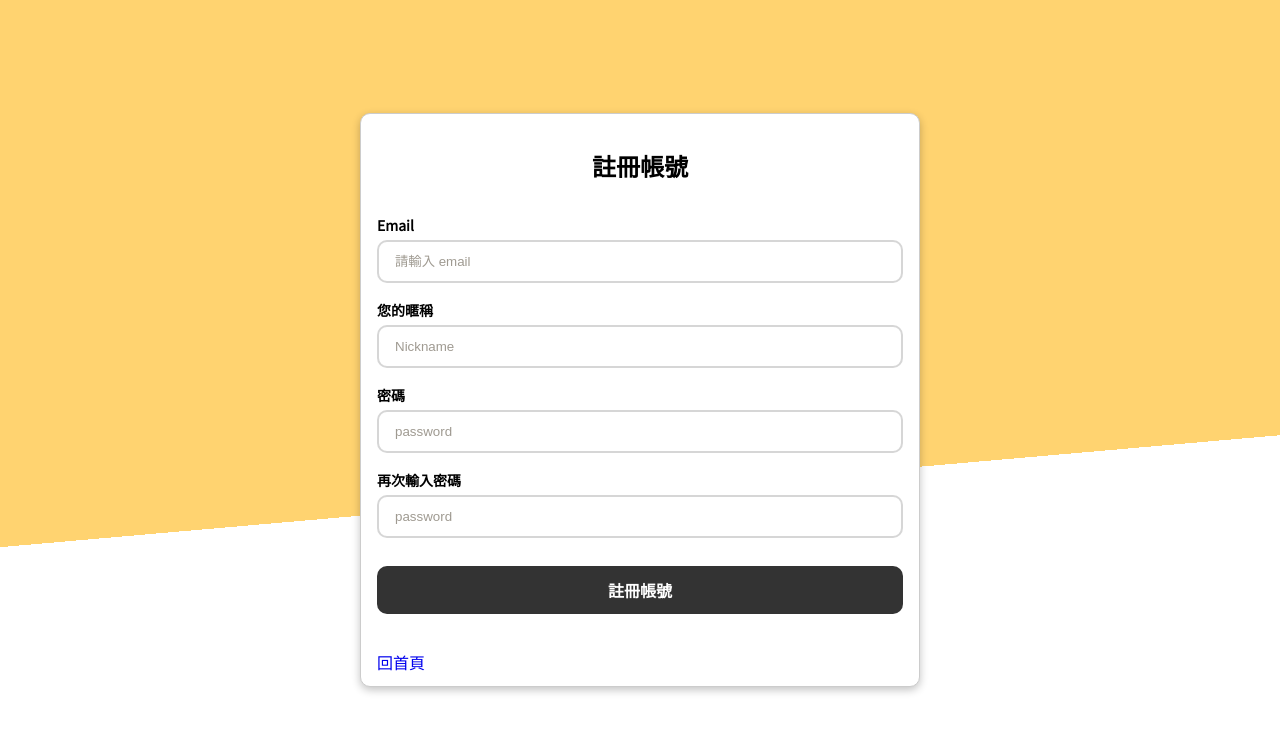
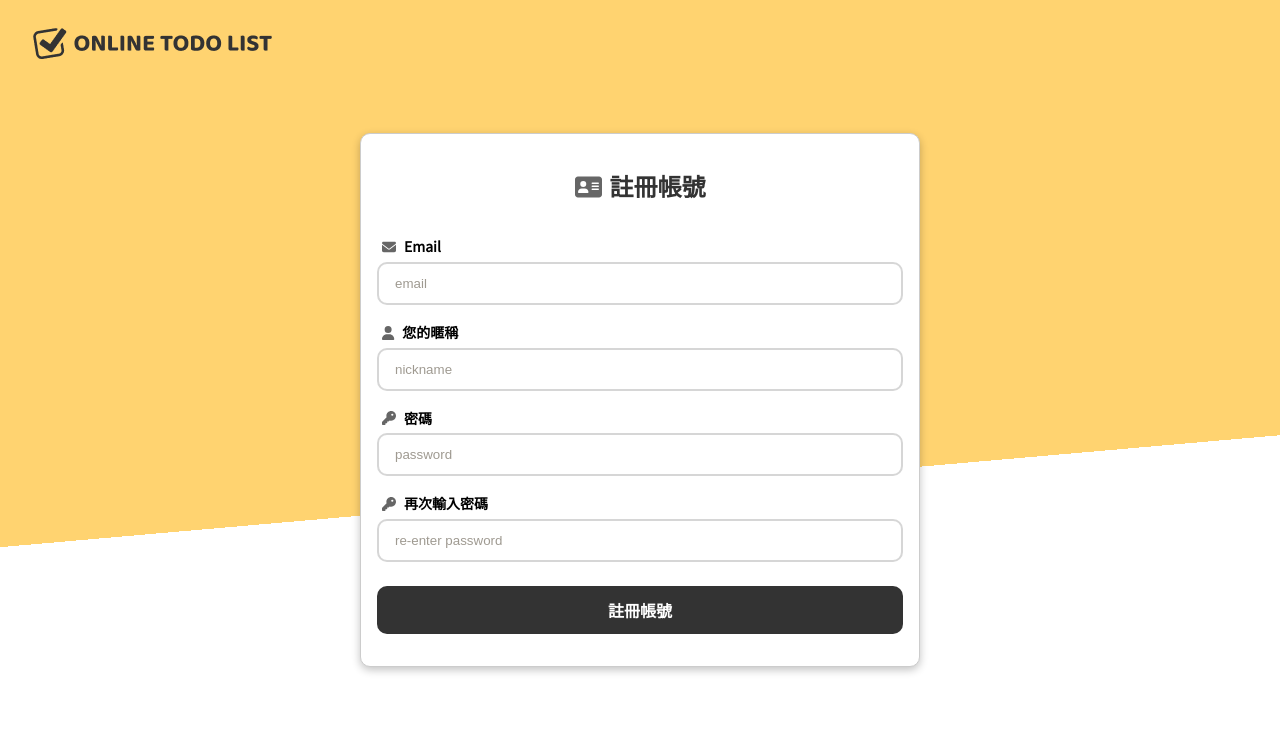
Before and after one commit to Tom-linkitup/react-TodoList, a React (Create React App) app: page /#/ in a window 1280 px wide. Shown: the top 732 px of the page. Built offline with nearby package versions, Linux system fonts and the light colour scheme.

Commit message:
Register page

```diff
--- a/src/Register.js
+++ b/src/Register.js
@@ -1,6 +1,7 @@
 import { useState } from 'react'
 import { useNavigate, Link } from 'react-router-dom'
 import { useForm } from 'react-hook-form'
+import { FontAwesomeIcon } from '@fortawesome/react-fontawesome'
 
 const Register = () => {
 
@@ -9,10 +10,13 @@ const Register = () => {
 
     return (
         <main className='signUpPage bg-half'>
+            <nav>
+                <h1><Link to="/">ONLINE TODO LIST</Link></h1>
+            </nav>
             <form className='formControls'>
-                <h2 className='formControls_txt'>註冊帳號</h2>
-                <label className='formControls_label' htmlFor="email">Email</label>
-                <input className='formControls_input' type="text" placeholder="請輸入 email"
+                <h2 className='formControls_txt'><FontAwesomeIcon icon={['fa', 'address-card']}/>註冊帳號</h2>
+                <label className='formControls_label' htmlFor="email"><FontAwesomeIcon icon={['fa', 'fa-envelope']}/>Email</label>
+                <input className='formControls_input' type="text" placeholder="email"
                     {...register("email",
                         {
                             required: {
@@ -26,11 +30,11 @@ const Register = () => {
                         }
                     )} />
                 <p>{errors.email?.message}</p>
-                <label className='formControls_label' htmlFor="name">您的暱稱</label>
-                <input className='formControls_input' type="text" placeholder="Nickname"
+                <label className='formControls_label' htmlFor="name"><FontAwesomeIcon icon={['fa', 'user']}/>您的暱稱</label>
+                <input className='formControls_input' type="text" placeholder="nickname"
                     {...register("nickname", {})} />
                 <p>{errors.Nickname?.message}</p>
-                <label className='formControls_label' htmlFor="pwd">密碼</label>
+                <label className='formControls_label' htmlFor="pwd"><FontAwesomeIcon icon={['fa', 'key']}/>密碼</label>
                 <input className='formControls_input' type="password" placeholder="password"
                     {...register("password",
                         {
@@ -45,8 +49,8 @@ const Register = () => {
                         }
                     )} />
                 <p>{errors.password?.message}</p>
-                <label className='formControls_label' htmlFor="pwd">再次輸入密碼</label>
-                <input className='formControls_input' type="password" placeholder="password"
+                <label className='formControls_label' htmlFor="pwd"><FontAwesomeIcon icon={['fa', 'key']}/>再次輸入密碼</label>
+                <input className='formControls_input' type="password" placeholder="re-enter password"
                     {...register("passwordConfirm",
                         {
                             required: {
@@ -66,7 +70,6 @@ const Register = () => {
                 <p>{errors.passwordConfirm?.message}</p>
                 <input className='formControls_btnSubmit' type="submit" value="註冊帳號" />
                 <br />
-                <Link to="/" className="back-btn">回首頁</Link>
             </form>
         </main>
     )
--- a/src/Todo.js
+++ b/src/Todo.js
@@ -14,7 +14,7 @@ const Todo = () => {
     // Api 取回的列表用於tab切換時
     const [dbTask, setDbTask] = useState([]);
 
-    const token = 'Bearer eyJhbGciOiJIUzI1NiJ9.eyJzdWIiOiI3MjciLCJzY3AiOiJ1c2VyIiwiYXVkIjpudWxsLCJpYXQiOjE2NjIyNjc2NjgsImV4cCI6MTY2MzU2MzY2OCwianRpIjoiNDdiNjZhYTYtNTA2Ni00YjJlLWEzOTYtN2YxMjkzZTBkNDI2In0.beOc83r1Dywymv1FdNUUQ8sAkLRNWz4WZLskF8M7-GY';
+    const token = 'Bearer eyJhbGciOiJIUzI1NiJ9.eyJzdWIiOiI4NzkiLCJzY3AiOiJ1c2VyIiwiYXVkIjpudWxsLCJpYXQiOjE2NjIzODg5NjIsImV4cCI6MTY2MzY4NDk2MiwianRpIjoiMjdiM2NkOGUtYjM0ZS00OGNjLWJlMjktODZjYTcyNDhjNDljIn0.ACO7odCjTFdgj0dYX6bBymI1taLFNp9jSsSrH5UXMe8';
 
     const init = async () => {
       const apiTasks = await executeGetTodo(token);
```
Also changed, not shown: src/all.css.
